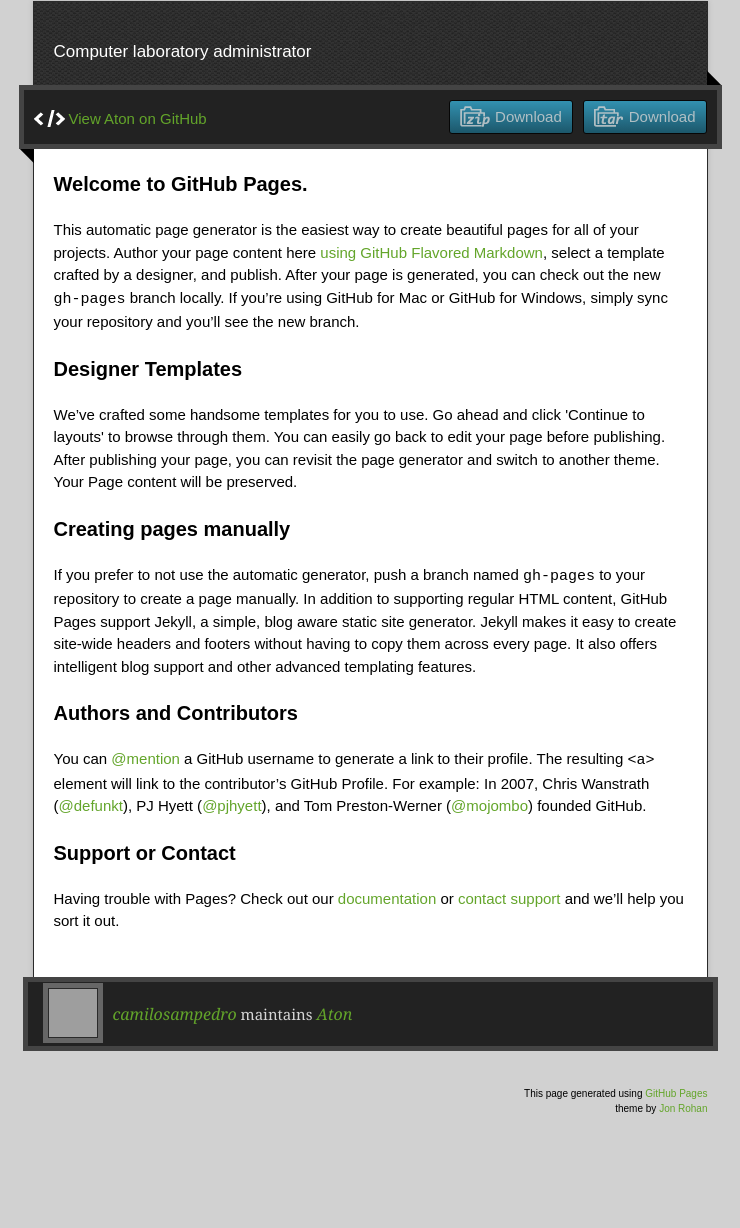
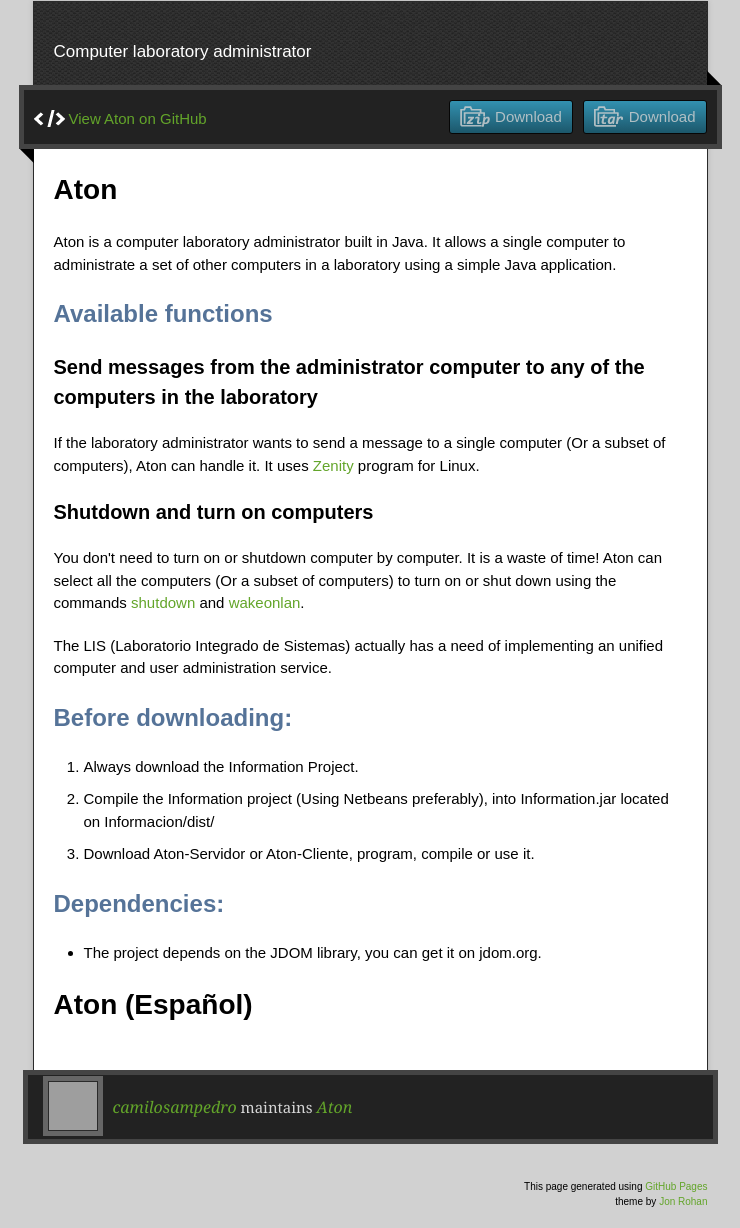
Before and after one commit to camilosampedro/AtonDesktop, a plain HTML site: page index.html in a window 1280 px wide. Shown: the part 129-1357 px from the top of the page, without its empty margins (270-1010 px from the left). Before the commit the page ends 1335 px from the top, so only its background shows below. Drawn offline with nearby package versions, Linux system fonts and the light colour scheme; grey boxes are pictures that could not be loaded.

```diff
--- a/index.html
+++ b/index.html
@@ -36,30 +36,44 @@
         <span class="blc"></span><span class="trc"></span>
         </div>
         <article class="markdown-body">
-          <h3>
-<a id="welcome-to-github-pages" class="anchor" href="#welcome-to-github-pages" aria-hidden="true"><span class="octicon octicon-link"></span></a>Welcome to GitHub Pages.</h3>
+          <h1>
+<a id="aton" class="anchor" href="#aton" aria-hidden="true"><span class="octicon octicon-link"></span></a>Aton</h1>
 
-<p>This automatic page generator is the easiest way to create beautiful pages for all of your projects. Author your page content here <a href="https://guides.github.com/features/mastering-markdown/">using GitHub Flavored Markdown</a>, select a template crafted by a designer, and publish. After your page is generated, you can check out the new <code>gh-pages</code> branch locally. If you’re using GitHub for Mac or GitHub for Windows, simply sync your repository and you’ll see the new branch.</p>
+<p>Aton is a computer laboratory administrator built in Java. It allows a single computer to administrate a set of other computers in a laboratory using a simple Java application.</p>
+
+<h2>
+<a id="available-functions" class="anchor" href="#available-functions" aria-hidden="true"><span class="octicon octicon-link"></span></a>Available functions</h2>
 
 <h3>
-<a id="designer-templates" class="anchor" href="#designer-templates" aria-hidden="true"><span class="octicon octicon-link"></span></a>Designer Templates</h3>
+<a id="send-messages-from-the-administrator-computer-to-any-of-the-computers-in-the-laboratory" class="anchor" href="#send-messages-from-the-administrator-computer-to-any-of-the-computers-in-the-laboratory" aria-hidden="true"><span class="octicon octicon-link"></span></a>Send messages from the administrator computer to any of the computers in the laboratory</h3>
 
-<p>We’ve crafted some handsome templates for you to use. Go ahead and click 'Continue to layouts' to browse through them. You can easily go back to edit your page before publishing. After publishing your page, you can revisit the page generator and switch to another theme. Your Page content will be preserved.</p>
+<p>If the laboratory administrator wants to send a message to a single computer (Or a subset of computers), Aton can handle it. It uses <a href="https://help.gnome.org/users/zenity/stable/index.html.es" title="Manual de Zenity">Zenity</a> program for Linux.</p>
 
 <h3>
-<a id="creating-pages-manually" class="anchor" href="#creating-pages-manually" aria-hidden="true"><span class="octicon octicon-link"></span></a>Creating pages manually</h3>
+<a id="shutdown-and-turn-on-computers" class="anchor" href="#shutdown-and-turn-on-computers" aria-hidden="true"><span class="octicon octicon-link"></span></a>Shutdown and turn on computers</h3>
 
-<p>If you prefer to not use the automatic generator, push a branch named <code>gh-pages</code> to your repository to create a page manually. In addition to supporting regular HTML content, GitHub Pages support Jekyll, a simple, blog aware static site generator. Jekyll makes it easy to create site-wide headers and footers without having to copy them across every page. It also offers intelligent blog support and other advanced templating features.</p>
+<p>You don't need to turn on or shutdown computer by computer. It is a waste of time! Aton can select all the computers (Or a subset of computers) to turn on or shut down using the commands <a href="http://hablemostux.blogspot.com/2011/09/apagado-automatico-en-linux-sudo.html" title="Shutdown tutorial">shutdown</a> and <a href="http://hipertextual.com/archivo/2010/05/comando-linux-wakeonlan-enciende-tus-equipos-de-manera-remota/" title="Wake on lan tutorial">wakeonlan</a>.</p>
 
-<h3>
-<a id="authors-and-contributors" class="anchor" href="#authors-and-contributors" aria-hidden="true"><span class="octicon octicon-link"></span></a>Authors and Contributors</h3>
+<p>The LIS (Laboratorio Integrado de Sistemas) actually has a need of implementing an unified computer and user administration service.</p>
 
-<p>You can <a href="https://github.com/blog/821" class="user-mention">@mention</a> a GitHub username to generate a link to their profile. The resulting <code>&lt;a&gt;</code> element will link to the contributor’s GitHub Profile. For example: In 2007, Chris Wanstrath (<a href="https://github.com/defunkt" class="user-mention">@defunkt</a>), PJ Hyett (<a href="https://github.com/pjhyett" class="user-mention">@pjhyett</a>), and Tom Preston-Werner (<a href="https://github.com/mojombo" class="user-mention">@mojombo</a>) founded GitHub.</p>
+<h2>
+<a id="before-downloading" class="anchor" href="#before-downloading" aria-hidden="true"><span class="octicon octicon-link"></span></a>Before downloading:</h2>
 
-<h3>
-<a id="support-or-contact" class="anchor" href="#support-or-contact" aria-hidden="true"><span class="octicon octicon-link"></span></a>Support or Contact</h3>
+<ol>
+<li>Always download the Information Project.</li>
+<li>Compile the Information project (Using Netbeans preferably), into Information.jar located on Informacion/dist/</li>
+<li>Download Aton-Servidor or Aton-Cliente, program, compile or use it.</li>
+</ol>
 
-<p>Having trouble with Pages? Check out our <a href="https://help.github.com/pages">documentation</a> or <a href="https://github.com/contact">contact support</a> and we’ll help you sort it out.</p>
+<h2>
+<a id="dependencies" class="anchor" href="#dependencies" aria-hidden="true"><span class="octicon octicon-link"></span></a>Dependencies:</h2>
+
+<ul>
+<li>The project depends on the JDOM library, you can get it on jdom.org.</li>
+</ul>
+
+<h1>
+<a id="aton-español" class="anchor" href="#aton-espa%C3%B1ol" aria-hidden="true"><span class="octicon octicon-link"></span></a>Aton (Español)</h1>
         </article>
       </div>
     </div>
```
Also changed, not shown: params.json (+1 -1 lines).
